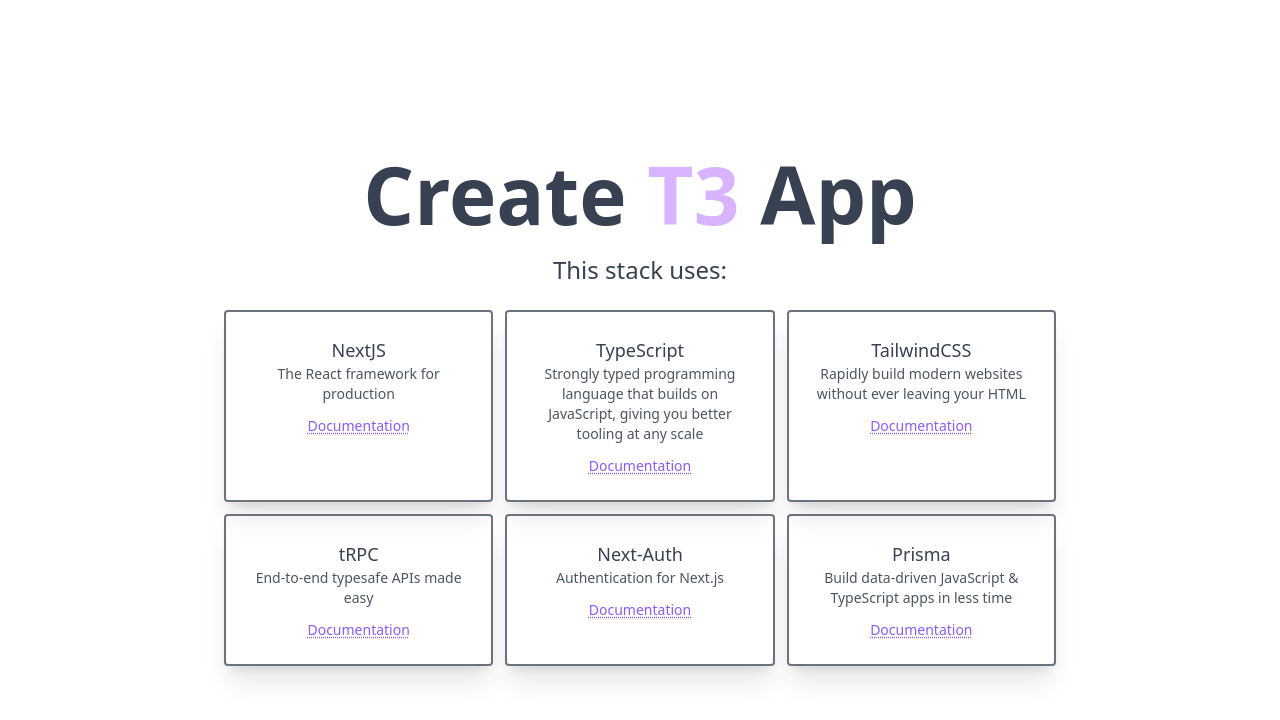
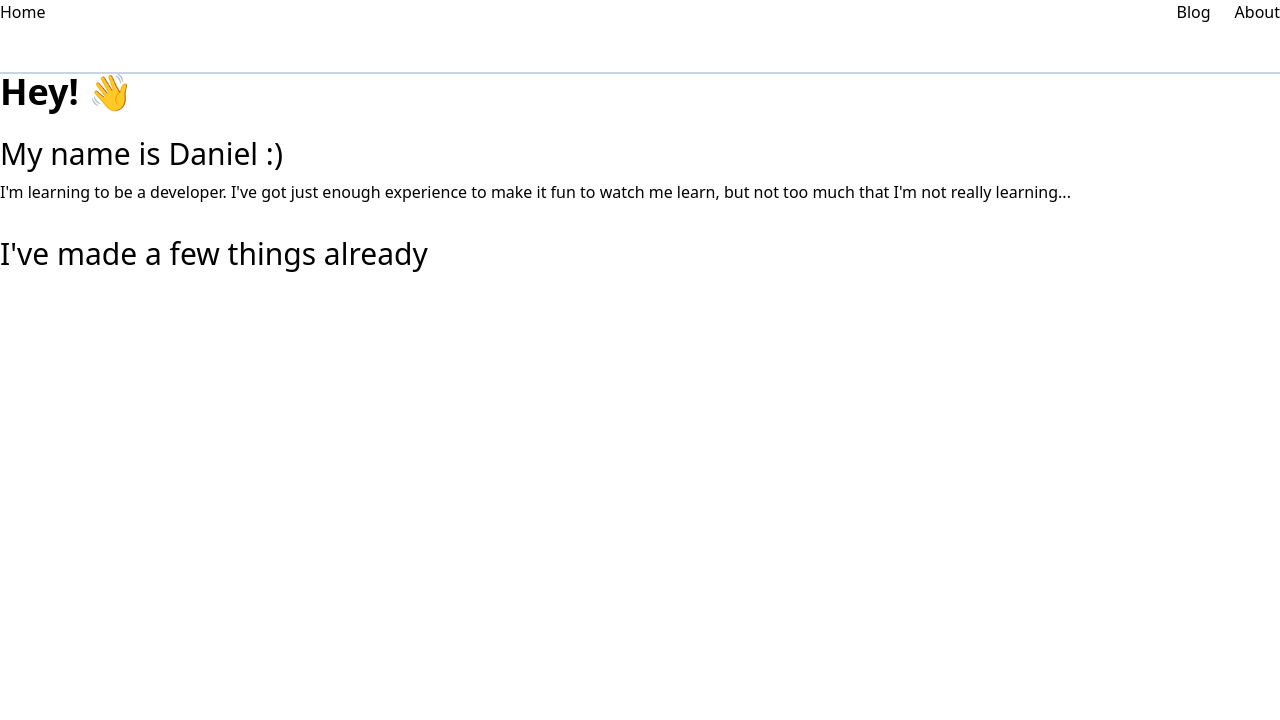
Before and after one commit to DanielVolchek/volchek.dev, a Next.js app: page / in a window 1280 px wide. Shown: the top 720 px of the page. Built offline with nearby package versions, Linux system fonts and the light colour scheme.

Commit message:
added files from astro ver

```diff
--- /dev/null
+++ b/src/components/card.tsx
@@ -0,0 +1,3 @@
+export default function Card() {
+  return <span></span>;
+}
--- /dev/null
+++ b/src/components/link.tsx
@@ -0,0 +1,11 @@
+import NextLink from "next/link";
+export default function Link({
+  href,
+  content,
+}: {
+  href: string;
+  content: string;
+}) {
+  return <span>{content}</span>;
+  return <NextLink href={href}>{content}</NextLink>;
+}
--- /dev/null
+++ b/src/components/navbar.tsx
@@ -0,0 +1,13 @@
+import Link from "./link";
+
+export default function Nav() {
+  return (
+    <nav className="flex items-center justify-between pb-4 content-[''] after:absolute after:left-0 after:top-[4.5rem] after:h-[2px] after:w-screen after:bg-slate-300">
+      <Link href="/" content="Home" />
+      <div className="flex justify-between gap-6">
+        <Link href="/blog" content="Blog" />
+        <Link href="/about" content="About" />
+      </div>
+    </nav>
+  );
+}
--- /dev/null
+++ b/src/components/projects.tsx
@@ -0,0 +1,3 @@
+export default function Projects() {
+  return <span></span>;
+}
--- a/src/pages/index.tsx
+++ b/src/pages/index.tsx
@@ -1,83 +1,41 @@
 import { type NextPage } from "next";
 import Head from "next/head";
-import Link from "next/link";
+import Link from "../components/link";
+import Nav from "../components/navbar";
 
 const Home: NextPage = () => {
   return (
     <>
       <Head>
-        <title>Create T3 App</title>
+        <title>Volchek.Dev - Home</title>
         <meta name="description" content="Generated by create-t3-app" />
         <link rel="icon" href="/favicon.ico" />
+        <body className="mx-8 mt-6 font-mono font-medium md:mx-32 lg:mx-64 xl:mx-96" />
       </Head>
 
-      <main className="container mx-auto flex min-h-screen flex-col items-center justify-center p-4">
-        <h1 className="text-5xl font-extrabold leading-normal text-gray-700 md:text-[5rem]">
-          Create <span className="text-purple-300">T3</span> App
-        </h1>
-        <p className="text-2xl text-gray-700">This stack uses:</p>
-        <div className="mt-3 grid gap-3 pt-3 text-center md:grid-cols-3 lg:w-2/3">
-          <TechnologyCard
-            name="NextJS"
-            description="The React framework for production"
-            documentation="https://nextjs.org/"
-          />
-          <TechnologyCard
-            name="TypeScript"
-            description="Strongly typed programming language that builds on JavaScript, giving you better tooling at any scale"
-            documentation="https://www.typescriptlang.org/"
-          />
-          <TechnologyCard
-            name="TailwindCSS"
-            description="Rapidly build modern websites without ever leaving your HTML"
-            documentation="https://tailwindcss.com/"
-          />
-          <TechnologyCard
-            name="tRPC"
-            description="End-to-end typesafe APIs made easy"
-            documentation="https://trpc.io/"
-          />
-          <TechnologyCard
-            name="Next-Auth"
-            description="Authentication for Next.js"
-            documentation="https://next-auth.js.org/"
-          />
-          <TechnologyCard
-            name="Prisma"
-            description="Build data-driven JavaScript & TypeScript apps in less time"
-            documentation="https://www.prisma.io/docs/"
-          />
-        </div>
+      <Nav />
+      <main className="my-8">
+        <section className="my-8">
+          <h1 className="mb-6 mt-2 text-5xl font-semibold md:text-4xl">
+            Hey! 👋
+          </h1>
+          <h2 className="text-3xl font-medium">
+            My name is <Link href="/about" content="Daniel" /> :)
+          </h2>
+          <p className="pt-2">
+            I'm learning to be a developer. I've got just enough experience to
+            make it fun to watch me learn, but not too much that I'm not really
+            learning...
+          </p>
+        </section>
+        <section className="my-8">
+          <h2 className="text-3xl font-medium">
+            I've made a few things already
+          </h2>
+        </section>
       </main>
     </>
   );
 };
 
 export default Home;
-
-type TechnologyCardProps = {
-  name: string;
-  description: string;
-  documentation: string;
-};
-
-const TechnologyCard: React.FC<TechnologyCardProps> = ({
-  name,
-  description,
-  documentation,
-}) => {
-  return (
-    <section className="flex flex-col justify-center rounded border-2 border-gray-500 p-6 shadow-xl duration-500 motion-safe:hover:scale-105">
-      <h2 className="text-lg text-gray-700">{name}</h2>
-      <p className="text-sm text-gray-600">{description}</p>
-      <Link
-        className="m-auto mt-3 w-fit text-sm text-violet-500 underline decoration-dotted underline-offset-2"
-        href={documentation}
-        target="_blank"
-        rel="noreferrer"
-      >
-        Documentation
-      </Link>
-    </section>
-  );
-};
```
